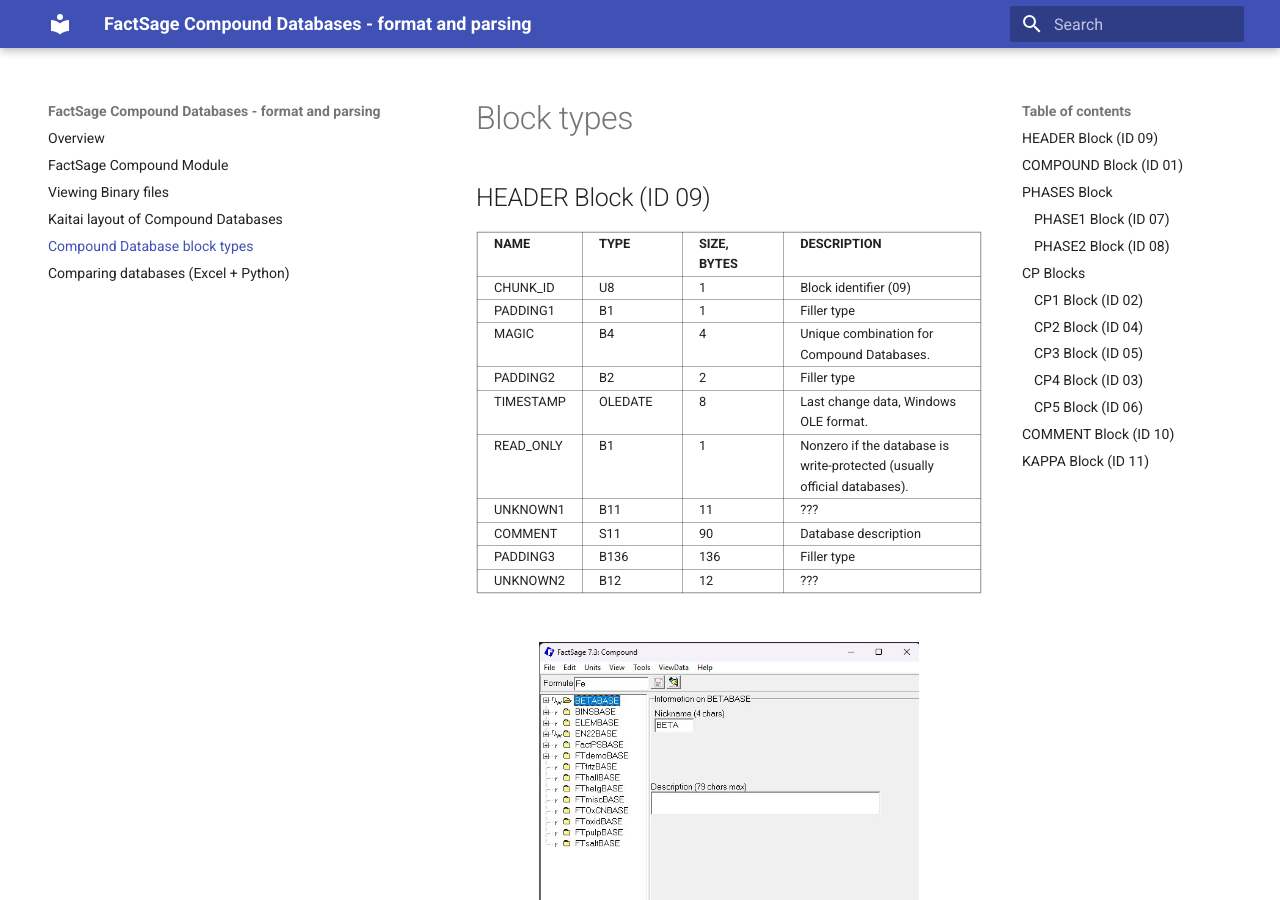
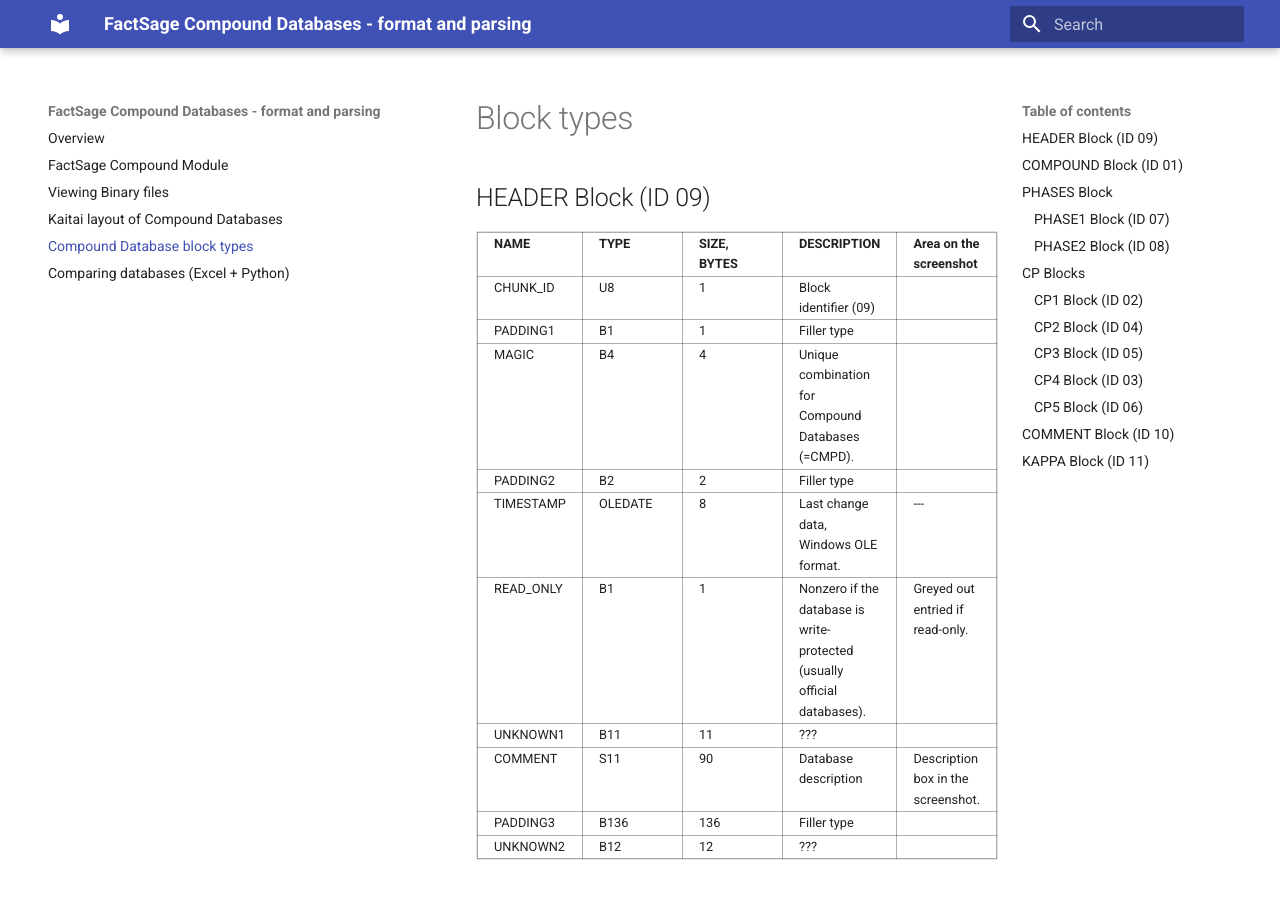
Before and after one commit to evnekdev/factsage-compound-docs, an MkDocs documentation site: the page built from docs/block-types.md, in a window 1280 px wide and 900 px high. Built offline with MkDocs 1.6.1 and Material for MkDocs 9.7.7, drawn with Linux system fonts in a browser that asks for light colours.

Commit message:
Update block-types.md

```diff
--- a/docs/block-types.md
+++ b/docs/block-types.md
@@ -2,18 +2,18 @@
 
 ## HEADER Block (ID 09)
 
-| **NAME** | **TYPE** | **SIZE, BYTES** | **DESCRIPTION** |
-|---|---|---|---|
-| CHUNK_ID             | U8          | 1      | Block identifier (09)                                                       |
-| PADDING1             | B1          | 1      | Filler type                                                                 |
-| MAGIC                | B4          | 4      | Unique combination for Compound Databases.                                  |
-| PADDING2             | B2          | 2      | Filler type                                                                 |
-| TIMESTAMP            | OLEDATE     | 8      | Last change data, Windows OLE format.                                       |
-| READ_ONLY            | B1          | 1      | Nonzero if the database is write-protected (usually official databases).    |
-| UNKNOWN1             | B11         | 11     | ???                                                                         |
-| COMMENT              | S11         | 90     | Database description                                                        |
-| PADDING3             | B136        | 136    | Filler type                                                                 |
-| UNKNOWN2             | B12         | 12     | ???                                                                         |
+| **NAME** | **TYPE** | **SIZE, BYTES** | **DESCRIPTION** | **Area on the screenshot** |
+|---|---|---|---|---|
+| CHUNK_ID             | U8          | 1      | Block identifier (09)                                                       |                                    |
+| PADDING1             | B1          | 1      | Filler type                                                                 |                                    |
+| MAGIC                | B4          | 4      | Unique combination for Compound Databases (=CMPD).                          |                                    |
+| PADDING2             | B2          | 2      | Filler type                                                                 |                                    |
+| TIMESTAMP            | OLEDATE     | 8      | Last change data, Windows OLE format.                                       |    ---                             |
+| READ_ONLY            | B1          | 1      | Nonzero if the database is write-protected (usually official databases).    | Greyed out entried if read-only.   |
+| UNKNOWN1             | B11         | 11     | ???                                                                         |                                    |
+| COMMENT              | S11         | 90     | Database description                                                        | Description box in the screenshot. |
+| PADDING3             | B136        | 136    | Filler type                                                                 |                                    |
+| UNKNOWN2             | B12         | 12     | ???                                                                         |                                    |
 
 <figure markdown>
   ![Compound module screenshot](images/compound-module.jpg){width="75%"}
```
